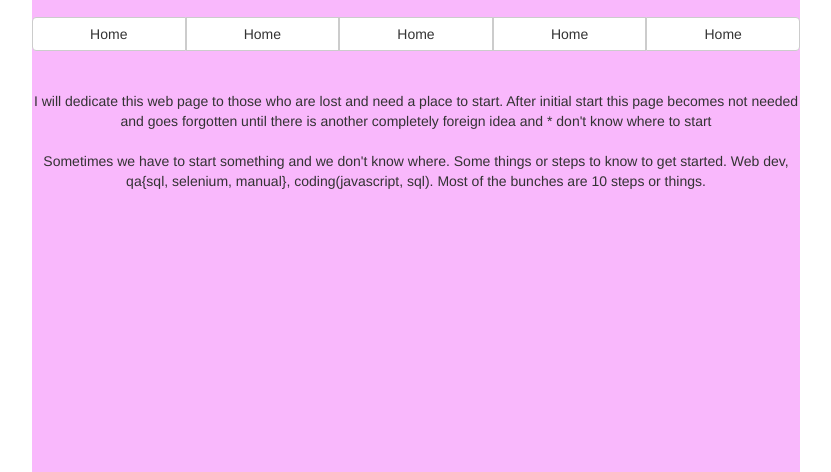
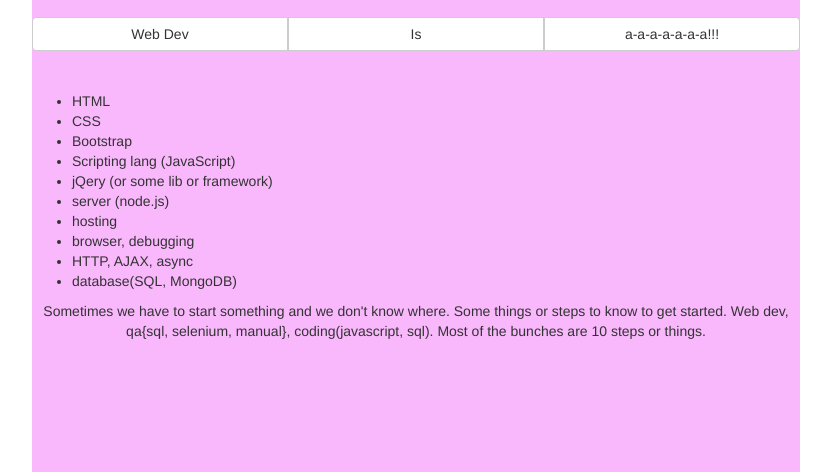
Before and after one commit to AGolumbovsky/auto-mate, a website: page public/index.html in a window 1280 px wide. Shown: the part 328-800 px from the top of the page, without its empty margins (224-1055 px from the left). Drawn offline with nearby package versions, Linux system fonts and the light colour scheme.

Commit message:
started 2 mass wit jQ

```diff
--- a/public/index.html
+++ b/public/index.html
@@ -30,19 +30,19 @@
   		<div class="btn-group btn-group-justified" role="group" aria-label="...">
 
 			<div class="btn-group" role="group">
-	    		<button type="button" class="btn btn-default">Home</button>
+	    		<button type="button" class="btn btn-default" id="WebDev">Web Dev</button>
 	  		</div>
-	  		<div class="btn-group" role="group">
-	    		<button type="button" class="btn btn-default">Home</button>
+	  		<div class="btn-group" role="group" id="butt_02">
+	    		<button type="button" class="btn btn-default">Is</button>
 	  		</div>
-	  		<div class="btn-group" role="group">
-	    		<button type="button" class="btn btn-default">Home</button>
+	  		<div class="btn-group" role="group" id="butt_03">
+	    		<button type="button" class="btn btn-default">Sparta-a-a</button>
 	  		</div>
-	  		<div class="btn-group" role="group">
-	    		<button type="button" class="btn btn-default">Home</button>
+	  		<div class="btn-group" role="group" id="butt_04">
+	    		<button type="button" class="btn btn-default">a-aa-a-a-a-a-a-</button>
 	  		</div>
-	  		<div class="btn-group" role="group">
-	    		<button type="button" class="btn btn-default">Home</button>
+	  		<div class="btn-group" role="group" id="butt_05">
+	    		<button type="button" class="btn btn-default">a-a-a-a-a-a-a!!!</button>
 	  		</div>
 
 		</div>
@@ -52,10 +52,20 @@
 
   		<div class="replace main">
 
-  			I will dedicate this web page to those who are lost and need a place to start. After initial start this page becomes not needed and goes forgotten until there is another completely foreign idea and * don't know where to start
+  			<ul class="tema">
 
-  			<br>
-  			<br>
+				<li>HTML</li>
+				<li>CSS</li>
+				<li>Bootstrap</li>
+				<li>Scripting lang (JavaScript)</li>
+				<li>jQery (or some lib or framework)</li>
+				<li>server (node.js)</li>
+				<li>hosting</li>
+				<li>browser, debugging</li>
+				<li>HTTP, AJAX, async</li>
+				<li>database(SQL, MongoDB)</li>
+
+			</ul>
 
   			<p>
 
@@ -93,5 +103,7 @@
 
 	</div>
 
+	<script src="https://code.jquery.com/jquery-2.2.2.min.js" integrity="sha256-36cp2Co+/62rEAAYHLmRCPIych47CvdM+uTBJwSzWjI=" crossorigin="anonymous"></script>
+	<script src="js/app.js"></script>
   </body>
 </html>
--- /dev/null
+++ b/public/js/app.js
@@ -0,0 +1,10 @@
+
+$(document).ready(function() {
+
+	var testo = $('#WebDev');
+
+	testo.click(function() {
+		testo.hide('slow');
+	});
+
+});
--- a/public/style.css
+++ b/public/style.css
@@ -12,3 +12,20 @@
 .ool {
 	text-align: left;
 }
+
+.tema {
+	text-align: left;
+}
+
+#butt_01 {
+	display: none;
+}
+/* #butt_02 {
+	display: none;
+} */
+#butt_03 {
+	display: none;
+}
+#butt_04 {
+	display: none;
+}
```
